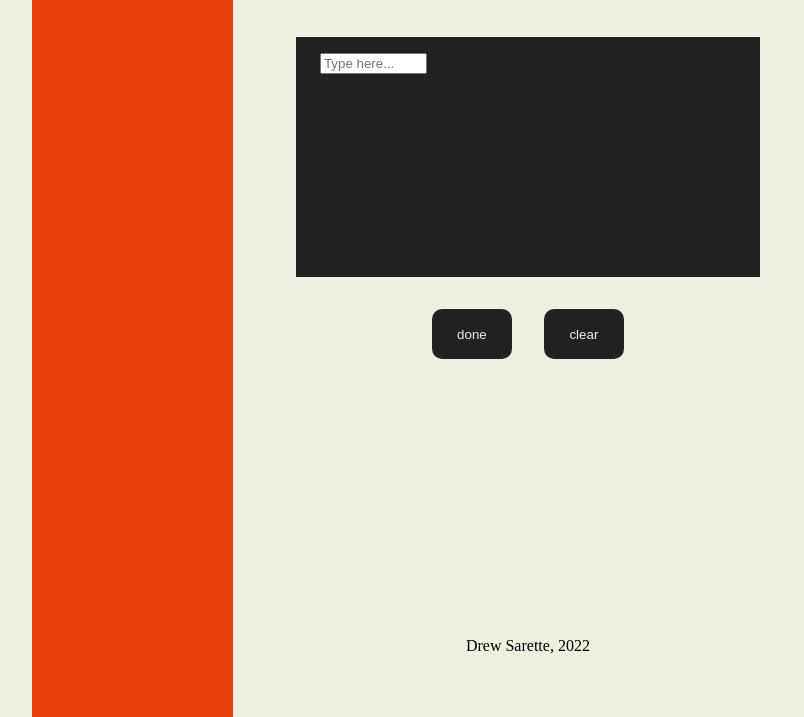
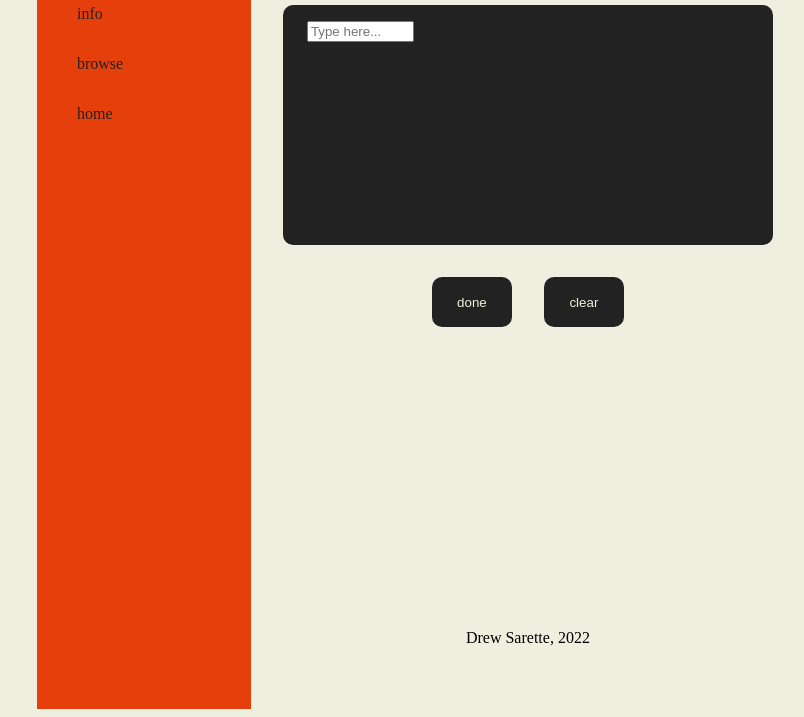
Before and after one commit to drew-sarette/haikus-first-try, a plain HTML site: page client/index.html in a window 1280 px wide. Shown: the part 91-808 px from the top of the page, without its empty margins (177-981 px from the left). Drawn offline with Linux system fonts and the light colour scheme.

Commit message:
Add readme

```diff
--- a/client/style.css
+++ b/client/style.css
@@ -13,6 +13,7 @@ html {
 }
 
 body {
+    margin: 0;
     background-color: var(--neutral);
     height:100%;
     color: var(--text-color);
@@ -71,7 +72,8 @@ main {
 #haiku-container {
     background: var(--dark);
     min-height: 15em;
-    min-width: 100%;
+    width:100%;
+    overflow-x: hidden;
     display: flex;
     flex-direction: column;
     gap: .5em;
@@ -207,10 +209,10 @@ form {
         grid-template-areas:
             "head y    y"
             "head main aside"
+            "head modal aside"
             "head foot x";
-        grid-template-rows: 5em auto 10%;
-        gap: 5%;
-
+        grid-template-rows: 4em max-content auto 10%;
+        gap: 2em;
     }
 
     #menu-btn {
@@ -225,16 +227,28 @@ form {
     }
 
     nav {
+        display: block !important;
+    }
+
+    nav > ul {
         display: flex;
-        flex-direction:column;
+        flex-direction: column;
+        gap: 2em;
     }
 
     main {
         grid-area: main;
     }
+
+    #haiku-container {
+        border-radius: 10px;
+    }
+
+
     .modal {
         position: static;
-        grid-area: aside;
+        grid-area: modal;
+        background-color: var(--dark);
     }
 
     footer {
```
Also changed, not shown: README.md.
